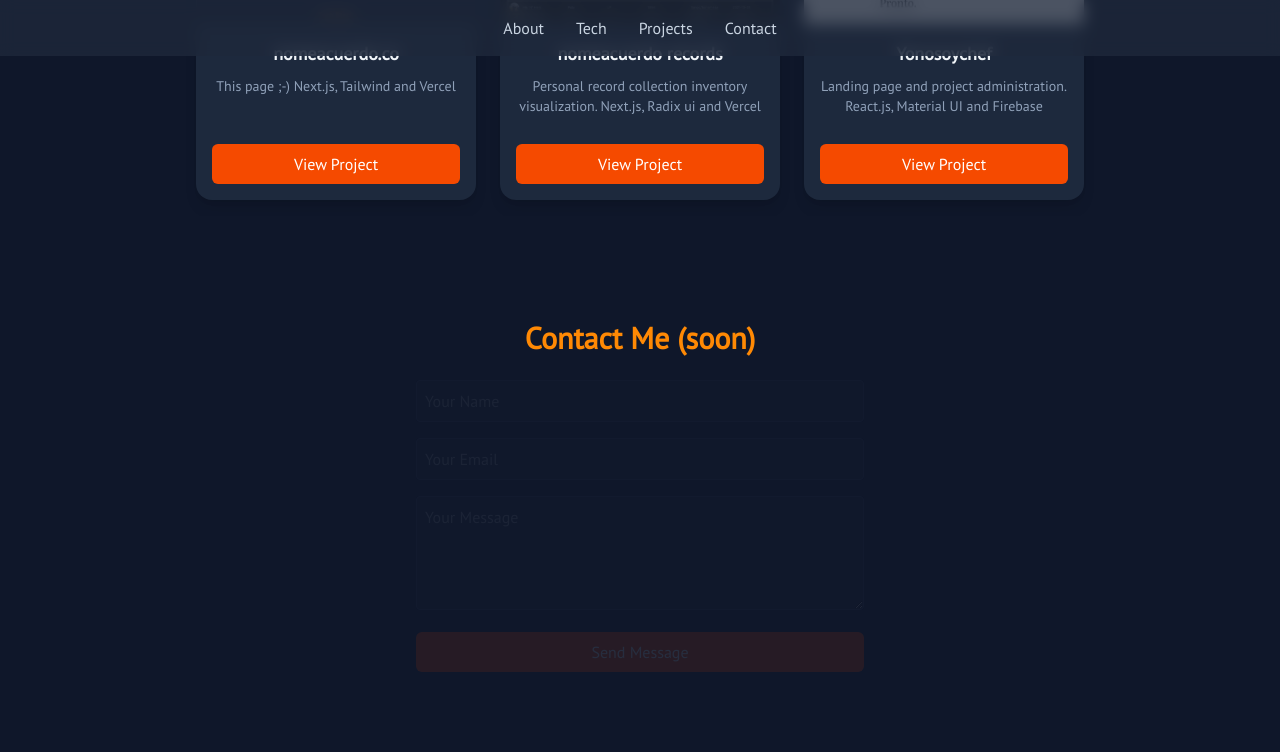
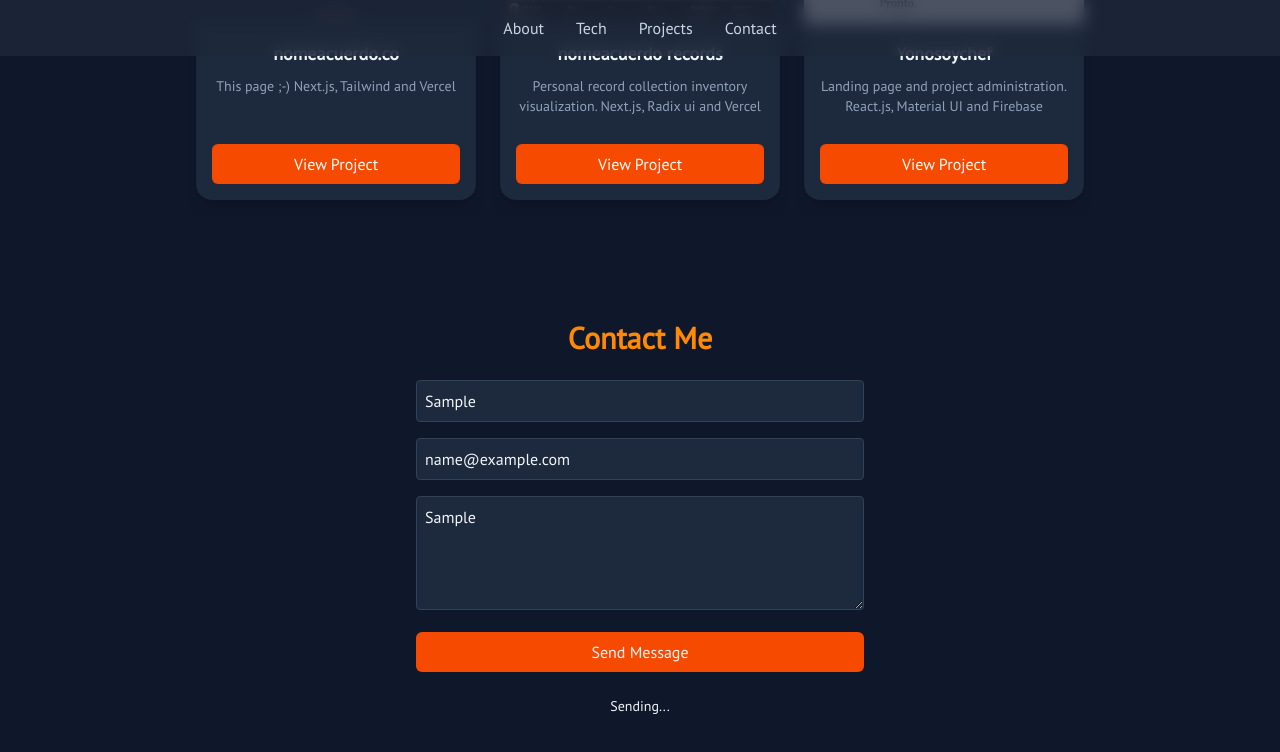
Before and after one commit to nomeacuerdo/nomeacuerdo.co-v3, a Next.js app: page / in a window 1280 px wide. Both pictures are taken after typing "Sample", "name@example.com", "Sample" into the empty fields and a click on the button "Send Message". Shown: the part 1124-1876 px from the top of the page. Built offline with nearby package versions, Linux system fonts and the light colour scheme; no server answers; a web font is replaced by a local one.

Commit message:
Added CV and Contact Form

```diff
--- a/package.json
+++ b/package.json
@@ -10,15 +10,18 @@
   },
   "dependencies": {
     "@headlessui/react": "^2.2.9",
+    "@react-email/components": "^0.5.7",
     "@tailwindcss/cli": "^4.1.14",
     "framer-motion": "^12.23.24",
     "next": "15.5.5",
     "react": "19.1.0",
     "react-dom": "19.1.0",
-    "react-icons": "^5.5.0"
+    "react-icons": "^5.5.0",
+    "resend": "^6.2.2"
   },
   "devDependencies": {
     "@eslint/eslintrc": "^3",
+    "@react-email/preview-server": "^4.3.1",
     "@tailwindcss/postcss": "^4.1.14",
     "@types/node": "^20",
     "@types/react": "^19",
--- /dev/null
+++ b/src/app/api/contact/route.tsx
@@ -0,0 +1,36 @@
+import { NextResponse } from 'next/server';
+import { Resend } from 'resend';
+import ContactEmail from '@/emails/ContactEmail';
+
+const resend = new Resend(process.env.RESEND_API_KEY);
+
+export async function POST(req: Request) {
+  try {
+    const { name, email, message } = await req.json();
+
+    if (!name || !email || !message) {
+      return NextResponse.json({ error: 'Missing fields' }, { status: 400 });
+    }
+
+    // await resend.emails.send({
+    //   from: process.env.FROM_EMAIL!,
+    //   to: process.env.TO_EMAIL!,
+    //   subject: `New Contact Form Message from ${name}`,
+    //   replyTo: email,
+    //   text: `You received a new message:\n\n${message}\n\nFrom: ${name} <${email}>`,
+    // });
+
+    await resend.emails.send({
+      from: process.env.FROM_EMAIL!,
+      to: process.env.TO_EMAIL!,
+      subject: `New Contact Form Message from ${name}`,
+      replyTo: email,
+      react: <ContactEmail name={name} email={email} message={message} />,
+    });
+
+    return NextResponse.json({ success: true });
+  } catch (error) {
+    console.error(error);
+    return NextResponse.json({ error: 'Failed to send email' }, { status: 500 });
+  }
+}
--- a/src/components/ContactForm.tsx
+++ b/src/components/ContactForm.tsx
@@ -3,18 +3,39 @@ import { useState } from "react";
 
 export default function ContactForm() {
   const [form, setForm] = useState({ name: "", email: "", message: "" });
+  const [status, setStatus] = useState<string | null>(null);
 
   const handleChange = (e: React.ChangeEvent<HTMLInputElement | HTMLTextAreaElement>) => setForm({ ...form, [e.target.name]: e.target.value });
-  const handleSubmit = (e: React.FormEvent<HTMLFormElement>) => {
+
+  async function handleSubmit(e: React.FormEvent<HTMLFormElement>) {
     e.preventDefault();
-    alert("Message sent! (mock)");
-    setForm({ name: "", email: "", message: "" });
-  };
+    const form = e.currentTarget;
+    const data = {
+      name: form.name.valueOf,
+      email: form.email.value,
+      message: form.message.value,
+    };
+
+    setStatus('Sending...');
+
+    const res = await fetch('/api/contact', {
+      method: 'POST',
+      headers: { 'Content-Type': 'application/json' },
+      body: JSON.stringify(data),
+    });
+
+    if (res.ok) {
+      setStatus('✅ Message sent successfully!');
+      form.reset();
+    } else {
+      setStatus('❌ There was a problem sending your message.');
+    }
+  }
 
   return (
     <>
-      <h2 className="text-2xl md:text-3xl font-semibold text-orange-400">Contact Me (soon)</h2>
-      <form onSubmit={handleSubmit} className="space-y-4 opacity-10">
+      <h2 className="text-2xl md:text-3xl font-semibold text-orange-400">Contact Me</h2>
+      <form onSubmit={handleSubmit} className="space-y-4">
         <input
           type="text"
           name="name"
@@ -45,6 +66,7 @@ export default function ContactForm() {
         <button type="submit" className="bg-orange-600 hover:bg-orange-500 hover:drop-shadow-[0_0_10px_rgba(255,115,0,0.8)] w-full py-2 rounded-md transition">
           Send Message
         </button>
+        {status && <p className="text-center mt-2 text-sm">{status}</p>}
       </form>
     </>
   );
--- a/src/components/Footer.tsx
+++ b/src/components/Footer.tsx
@@ -1,11 +1,12 @@
 "use client"
-import { FaGithub, FaLinkedin, FaPaperPlane } from "react-icons/fa";
+import { FaGithub, FaLinkedin, FaPaperPlane, FaFilePdf } from "react-icons/fa";
 import { motion } from "framer-motion";
 
 export default function Footer() {
   const footerIcons = [
       { id: 1, icon: <FaGithub className="text-white text-4xl hover:text-orange-500 transition" />, name: "Github", link: "https://github.com/nomeacuerdo" },
       { id: 2, icon: <FaLinkedin className="text-white text-4xl hover:text-orange-500 transition" />, name: "Linkedin", link: "https://linkedin.com/in/nomeacuerdo" },
+      { id: 4, icon: <FaFilePdf className="text-white text-4xl hover:text-orange-500 transition" />, name: "Curriculum", link: "/cv-nomeacuerdo-1025.pdf" },
       { id: 3, icon: <FaPaperPlane className="text-white text-4xl hover:text-orange-500 transition" />, name: "Mail", link: "mailto:nomeacuerdo+contact@gmail.com" },
     ];
 
--- /dev/null
+++ b/src/emails/ContactEmail.tsx
@@ -0,0 +1,34 @@
+import * as React from 'react';
+import { Html, Body, Container, Heading, Text, Hr } from '@react-email/components';
+
+interface ContactEmailProps {
+  name: string;
+  email: string;
+  message: string;
+}
+
+export default function ContactEmail({ name, email, message }: ContactEmailProps) {
+  return (
+    <Html>
+      <Body style={{ backgroundColor: '#f9fafb', fontFamily: 'sans-serif' }}>
+        <Container style={{ backgroundColor: '#ffffff', padding: '24px', borderRadius: '8px' }}>
+          <Heading style={{ color: '#111827', fontSize: '20px', marginBottom: '16px' }}>
+            📬 New Contact Message
+          </Heading>
+          <Text style={{ margin: '8px 0', color: '#374151' }}>
+            <strong>Name:</strong> {name}
+          </Text>
+          <Text style={{ margin: '8px 0', color: '#374151' }}>
+            <strong>Email:</strong> {email}
+          </Text>
+          <Hr style={{ borderColor: '#e5e7eb', margin: '16px 0' }} />
+          <Text style={{ color: '#111827' }}>{message}</Text>
+          <Hr style={{ borderColor: '#e5e7eb', margin: '24px 0' }} />
+          <Text style={{ fontSize: '12px', color: '#6b7280' }}>
+            This message was sent from your website’s contact form.
+          </Text>
+        </Container>
+      </Body>
+    </Html>
+  );
+}
```
Also changed, not shown: 2 other files (tests, documents, lock files or other folders).
